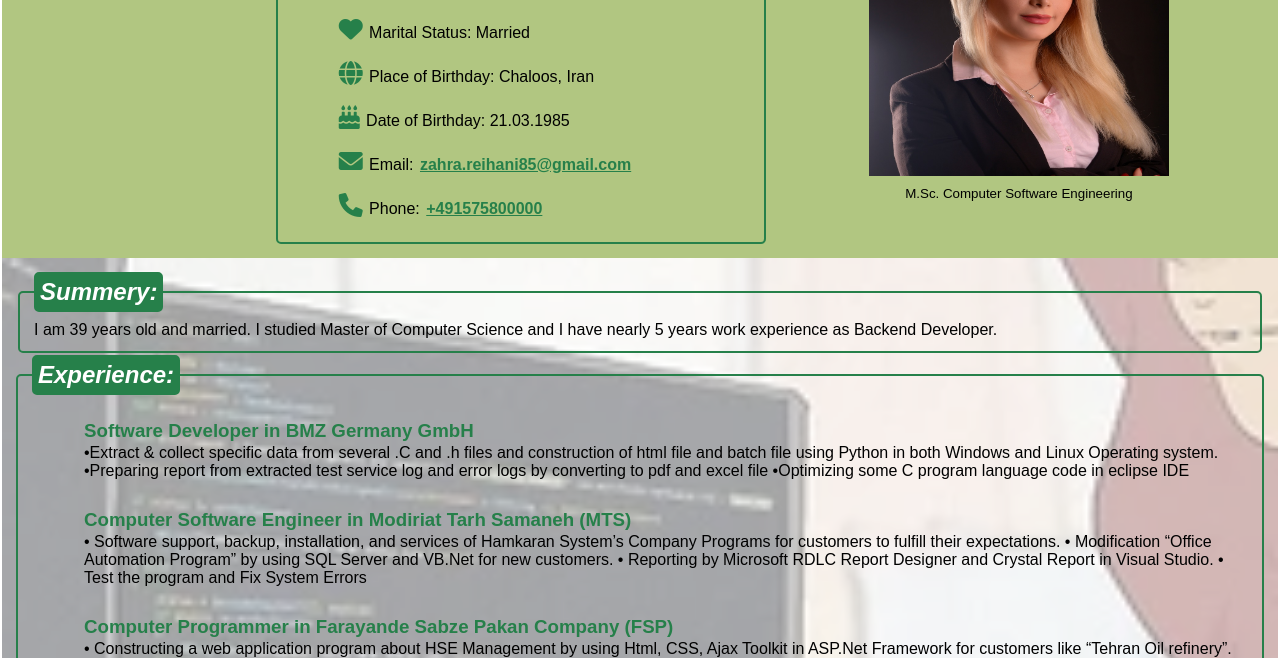
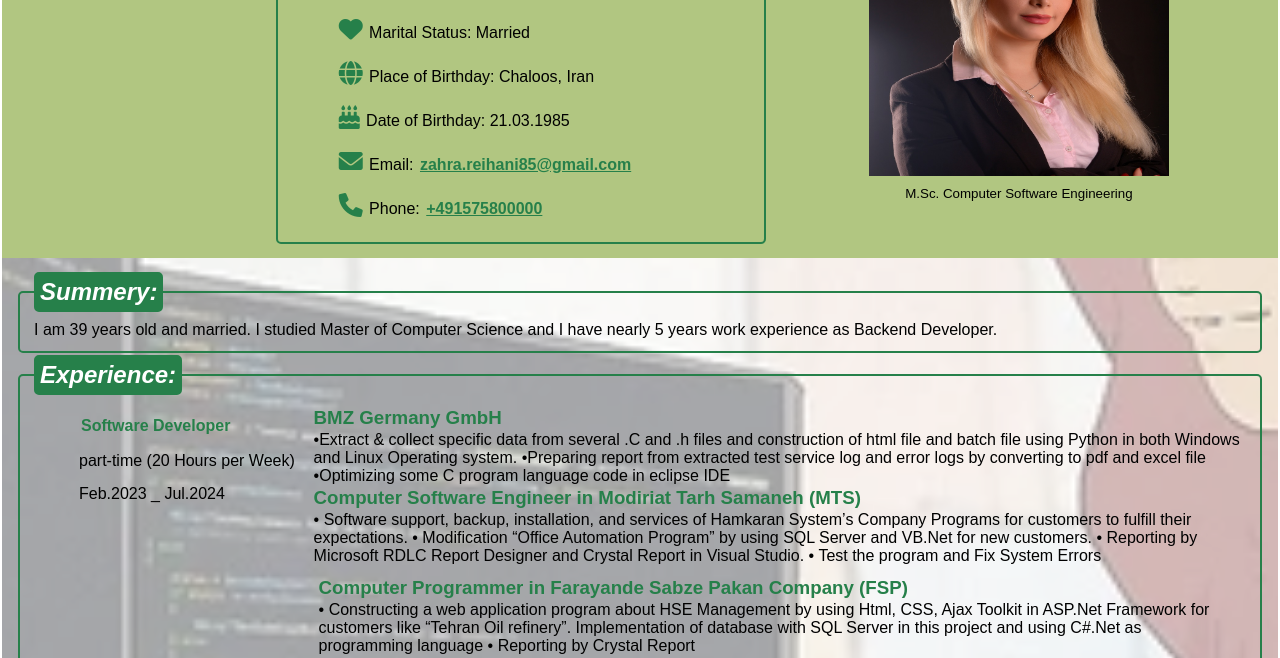
Before and after one commit to ZahraR85/Resume, a plain HTML site: page resume/CSS_Resume.html in a window 1280 px wide. Shown: the part 142-800 px from the top of the page. Drawn offline with Linux system fonts and the light colour scheme.

Commit message:
git checkout mainMerge branch 'Nav'

```diff
--- a/resome/CSS_Resome.html
+++ b/resume/CSS_Resume.html
@@ -41,12 +41,16 @@
             </fieldset>
 
         </section>
-        <section class="Experience"></section>
-            <fieldset>
+        <section>
+            <fieldset class="Experience">
                 <legend><h2>Experience:</h2></legend>
-                <ul>
-                    <li>
-                        <h3>Software Developer in BMZ Germany GmbH
+                <ul class="one">
+                    <li><h4>Software Developer</h4></li>
+                    <li>part-time (20 Hours per Week)</li>
+                    <li>Feb.2023 _ Jul.2024</li>
+                </ul>
+                <div class="two">
+                    <h3>BMZ Germany GmbH
                     </h3>
                     <p>
                         •Extract & collect specific data from several .C and .h files and construction of html file
@@ -55,8 +59,6 @@
                         and excel file
                         •Optimizing some C program language code in eclipse IDE
                     </p>
-                    </li>
-                    <li>
                     <h3>Computer Software Engineer in Modiriat Tarh Samaneh (MTS)
                     </h3>
                     <p>
@@ -65,7 +67,6 @@
                         • Reporting by Microsoft RDLC Report Designer and Crystal Report in Visual Studio.
                         • Test the program and Fix System Errors
                     </p>
-                    </li>
                     <li>
                         <h3>Computer Programmer in Farayande Sabze Pakan Company (FSP)
                         </h3>
--- a/resome/style.css
+++ b/resume/style.css
@@ -126,14 +126,22 @@ a:visited {
 .main li {
   list-style: none;
   margin: 5px 0;
-  padding: 10px;
+  padding: 5px;
   border-radius: 5px;
 }
 
-.main h3 {
+.main h3 , h4 {
   color: rgb(38, 128, 74);
 }
-
+.Experience{
+  display: flex;
+}
+.one{
+ flex: 1;
+}
+.two{
+  flex: 4;
+}
 .others li {
   list-style-type: square;
   margin: 5px 0;
```
Also changed, not shown: resume/image/1.jpg (renamed from resome/image/1.jpg), resume/image/2.jpg (renamed from resome/image/2.jpg), resume/image/3.jpg (renamed from resome/image/3.jpg), resume/image/4.jpg (renamed from resome/image/4.jpg), resume/image/5.jpg (renamed from resome/image/5.jpg), resume/image/6.jpg (renamed from resome/image/6.jpg), resume/image/f.jpg (renamed from resome/image/f.jpg), resume/image/f1.jpg (renamed from resome/image/f1.jpg), resume/image/mypic.jpg (renamed from resome/image/mypic.jpg). Lines whose indentation alone changed are shown as unchanged.
